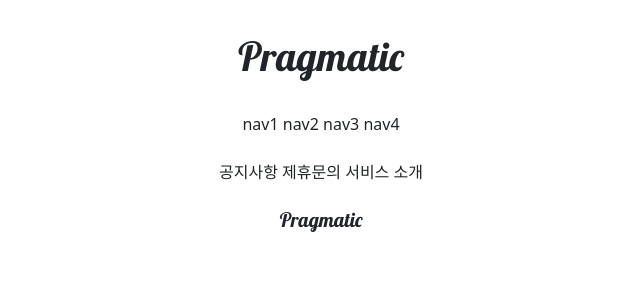
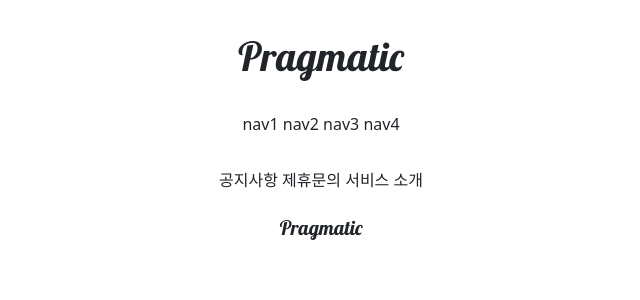
Before and after one commit to M1nseoPark/gis_4ban_1, a Django app: template templates/base.html in a window 1280 px wide. Shown: the top 300 px of the page, without its empty margins (319-959 px from the left). Run offline with Django 3.2, Linux system fonts and the light colour scheme; the template is opened without the code that fills it, so the values that code supplies are empty; parts of the project's set-up code (start-up, migrations or seed data) failed here and were passed over.

Commit message:
7/7 4ban class commit 1

```diff
--- a/gis_4ban_1/settings.py
+++ b/gis_4ban_1/settings.py
@@ -134,6 +134,10 @@ USE_TZ = True
 
 STATIC_URL = '/static/'
 
+STATICFILES_DIRS = [
+    BASE_DIR / "static",
+]
+
 # Default primary key field type
 # https://docs.djangoproject.com/en/3.2/ref/settings/#default-auto-field
 
--- /dev/null
+++ b/static/base.css
@@ -0,0 +1,17 @@
+.pragmatic_header_logo {
+    margin: 2rem 0;
+    font-family: 'Lobster', cursive;
+}
+
+.pragmatic_header_button {
+    margin-bottom: 2rem;
+}
+
+.pragmatic_footer_logo {
+    margin: 1.5rem 0;
+    font-family: 'Lobster', cursive;
+}
+
+.pragmatic_footer_button {
+    margin-top: 1.5rem;
+}
--- a/templates/footer.html
+++ b/templates/footer.html
@@ -1,11 +1,11 @@
 <div style="text-align: center">
 
-    <div style="margin-top: 1.5rem;">
+    <div class="pragmatic_footer_button">
         <span>공지사항</span>
         <span>제휴문의</span>
         <span>서비스 소개</span>
     </div>
-    <div style="margin: 1.5rem 0; font-family: 'Lobster', cursive;">
+    <div class="pragmatic_footer_logo">
         <h5>Pragmatic</h5>
     </div>
 
--- a/templates/head.html
+++ b/templates/head.html
@@ -1,3 +1,5 @@
+{% load static %}
+
 <head>
     <meta charset="UTF-8">
     <title>Title</title>
@@ -9,4 +11,8 @@
     <link rel="preconnect" href="https://fonts.googleapis.com">
     <link rel="preconnect" href="https://fonts.gstatic.com" crossorigin>
     <link href="https://fonts.googleapis.com/css2?family=Lobster&display=swap" rel="stylesheet">
+
+    {# default css link #}
+    <link rel="stylesheet" type="text/css" href="{% static 'base.css' %}">
+
 </head>
--- a/templates/header.html
+++ b/templates/header.html
@@ -1,8 +1,8 @@
 <div style="text-align: center">
-    <div style="margin: 2rem 0; font-family: 'Lobster', cursive;">
+    <div class="pragmatic_header_logo">
         <h1>Pragmatic</h1>
     </div>
-    <div>
+    <div class="pragmatic_header_button">
         <span>nav1</span>
         <span>nav2</span>
         <span>nav3</span>
```
